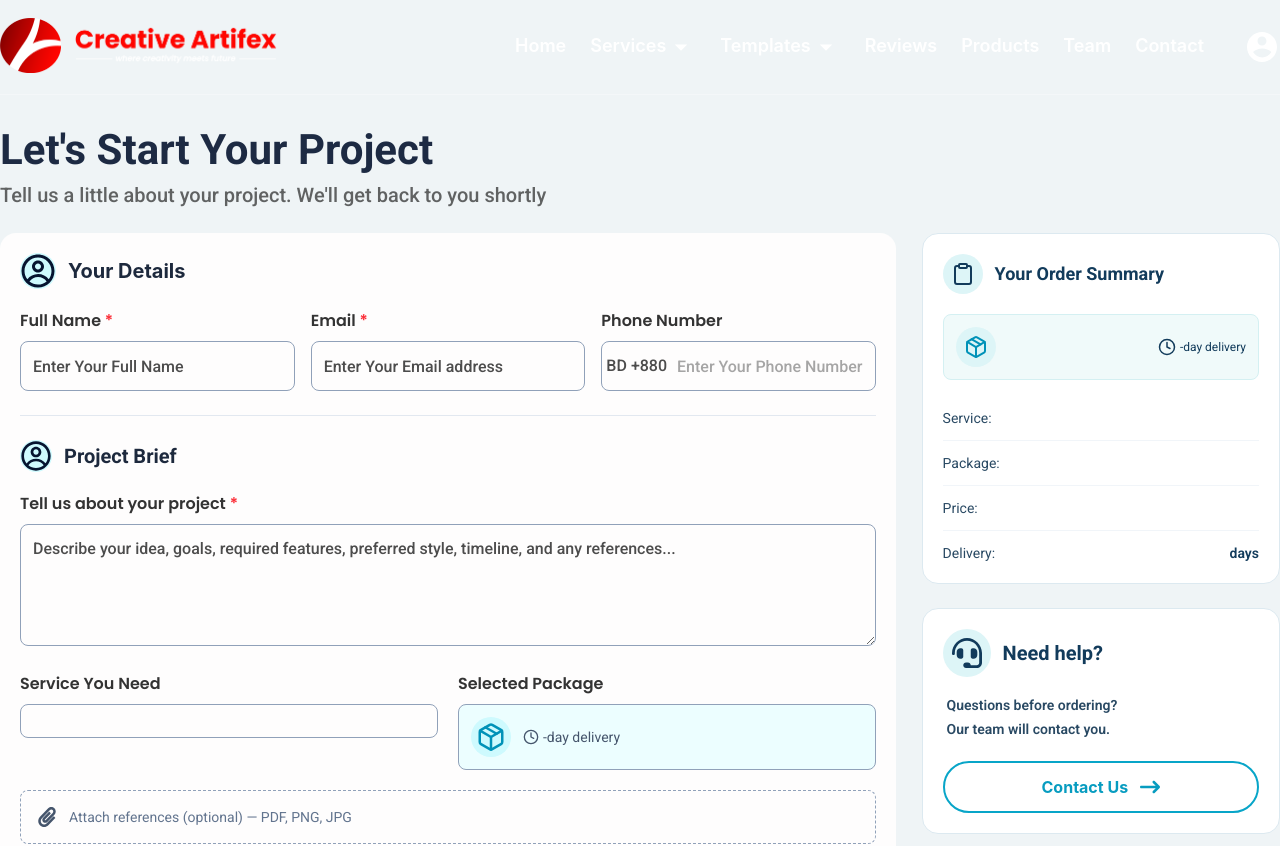
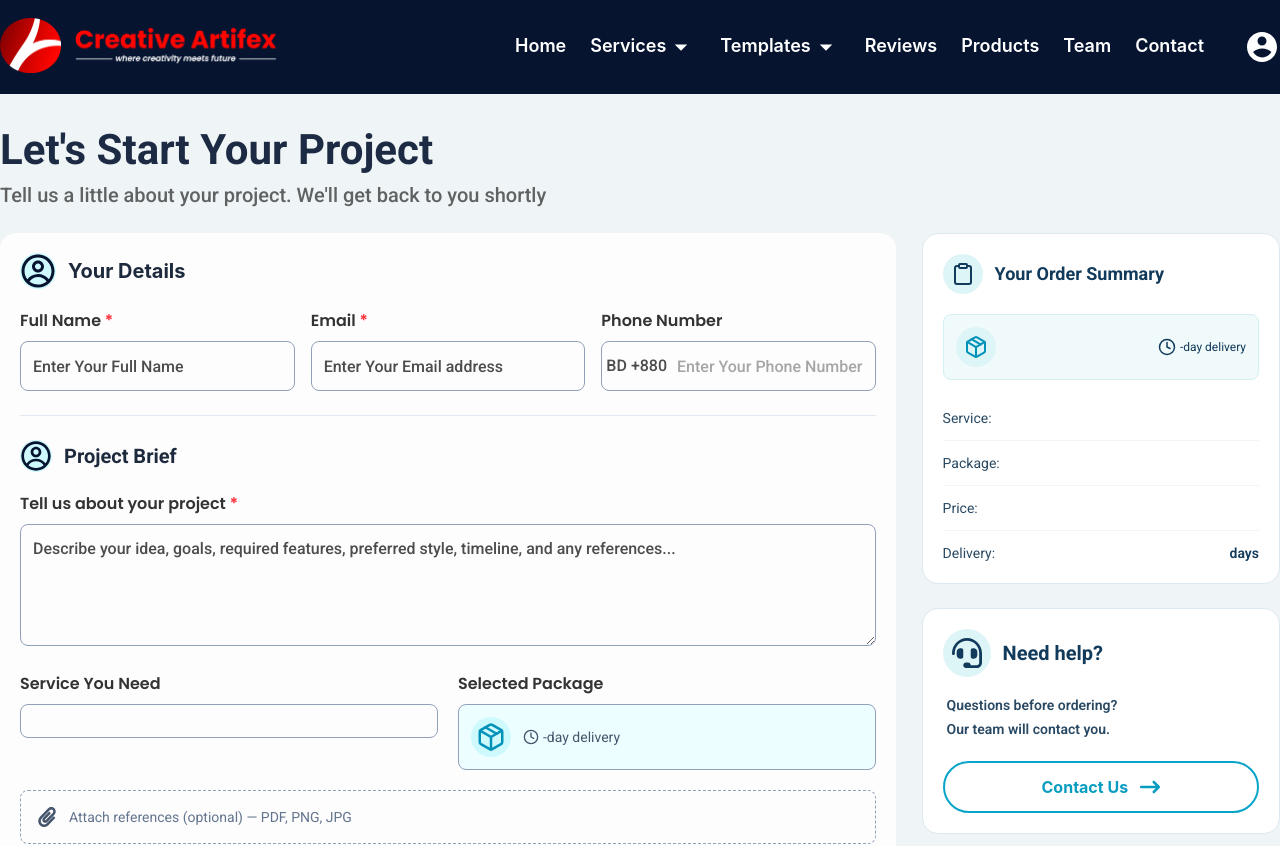
Before and after one commit to mdshavoahmadejoydev/Creative-Artifex, a React (Vite) app: page /order in a window 1280 px wide. Shown: the top 846 px of the page. Built offline with nearby package versions, Linux system fonts and the light colour scheme.

Commit message:
header error fixed

```diff
--- a/src/pages/SubmitOrder.jsx
+++ b/src/pages/SubmitOrder.jsx
@@ -39,7 +39,7 @@ const SubmitOrder = () => {
 
   return (
     <section className="bg-[#EFF4F6]">
-      <div className="h-94"></div>
+      <div className="h-94 bg-seagreen"></div>
 
       <Container>
         <div className="py-6">
--- a/src/sections/Header.jsx
+++ b/src/sections/Header.jsx
@@ -114,7 +114,7 @@ let handleGraphicD = () => {
 
   useEffect(() => {
     const handleScroll = () => {
-      setScrolled(window.scrollY > 400);
+      setScrolled(window.scrollY > 0);
     };
 
     window.addEventListener("scroll", handleScroll);
```
